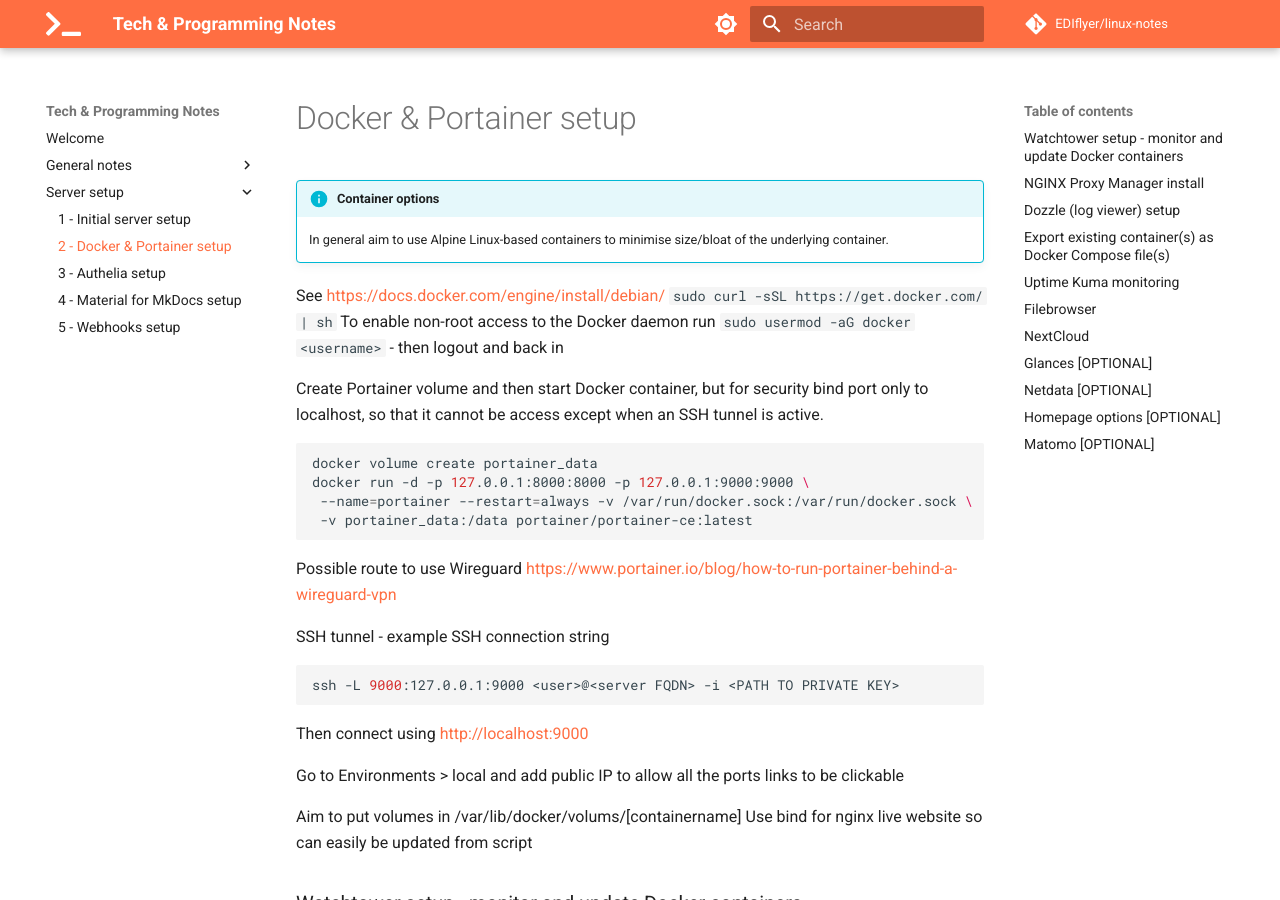
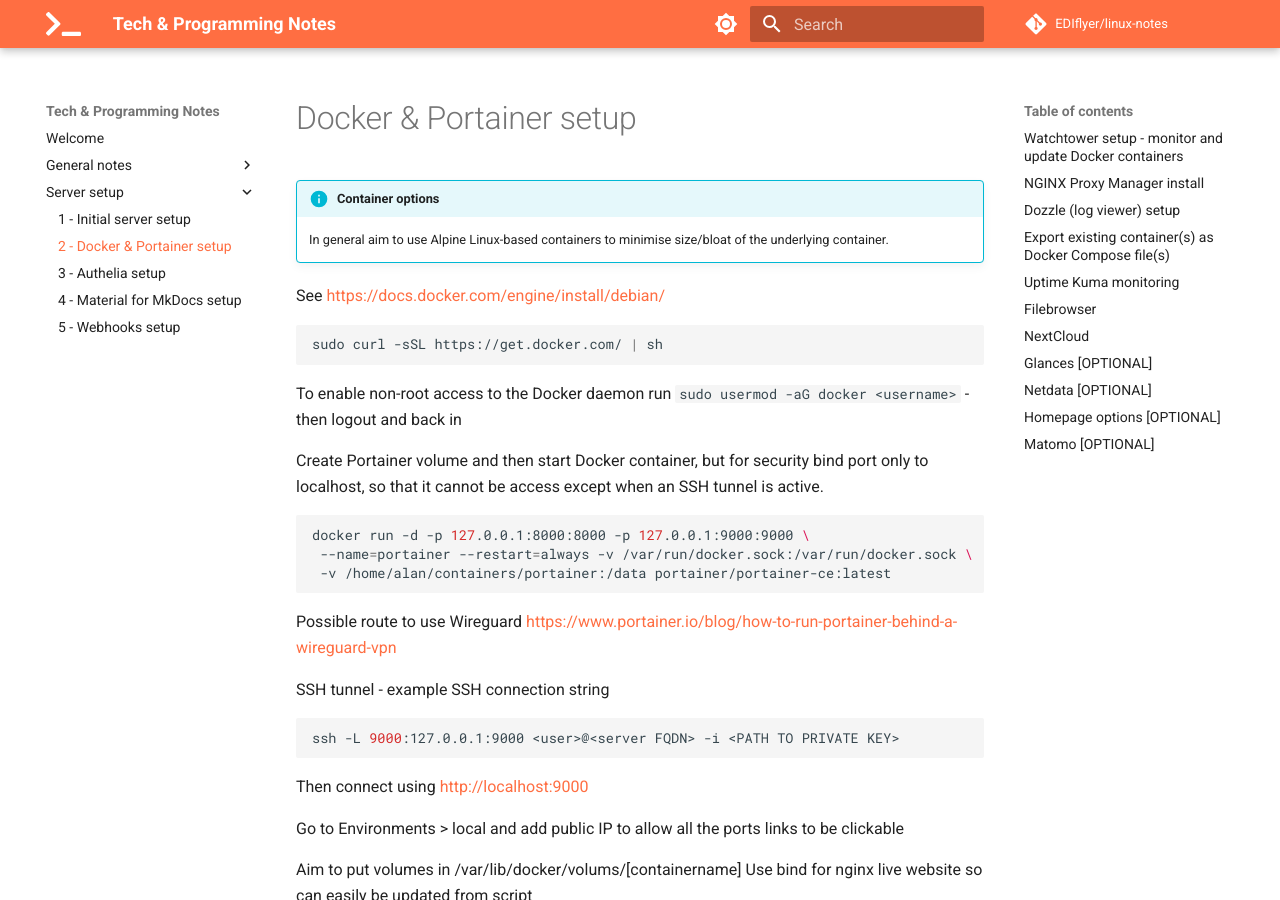
Before and after one commit to EDIflyer/linux-notes, an MkDocs documentation site: the page built from docs/server-setup/docker_setup.md, in a window 1280 px wide and 900 px high. Built offline with MkDocs 1.6.1 and Material for MkDocs 9.7.7, drawn with Linux system fonts in a browser that asks for light colours; comment, search, counter and statistics services are not loaded.

Commit message:
Update docker_setup.md

````diff
--- a/docs/server-setup/docker_setup.md
+++ b/docs/server-setup/docker_setup.md
@@ -6,15 +6,16 @@ title: "2 - Docker & Portainer setup"
     In general aim to use Alpine Linux-based containers to minimise size/bloat of the underlying container.
 
 See https://docs.docker.com/engine/install/debian/
-`sudo curl -sSL https://get.docker.com/ | sh`
+``` bash
+sudo curl -sSL https://get.docker.com/ | sh
+```
 To enable non-root access to the Docker daemon run `sudo usermod -aG docker <username>` - then logout and back in
 
 Create Portainer volume and then start Docker container, but for security bind port only to localhost, so that it cannot be access except when an SSH tunnel is active.
 ``` bash
-docker volume create portainer_data
 docker run -d -p 127.0.0.1:8000:8000 -p 127.0.0.1:9000:9000 \
  --name=portainer --restart=always -v /var/run/docker.sock:/var/run/docker.sock \
- -v portainer_data:/data portainer/portainer-ce:latest
+ -v /home/alan/containers/portainer:/data portainer/portainer-ce:latest
 ```
 Possible route to use Wireguard https://www.portainer.io/blog/how-to-run-portainer-behind-a-wireguard-vpn
 
````
